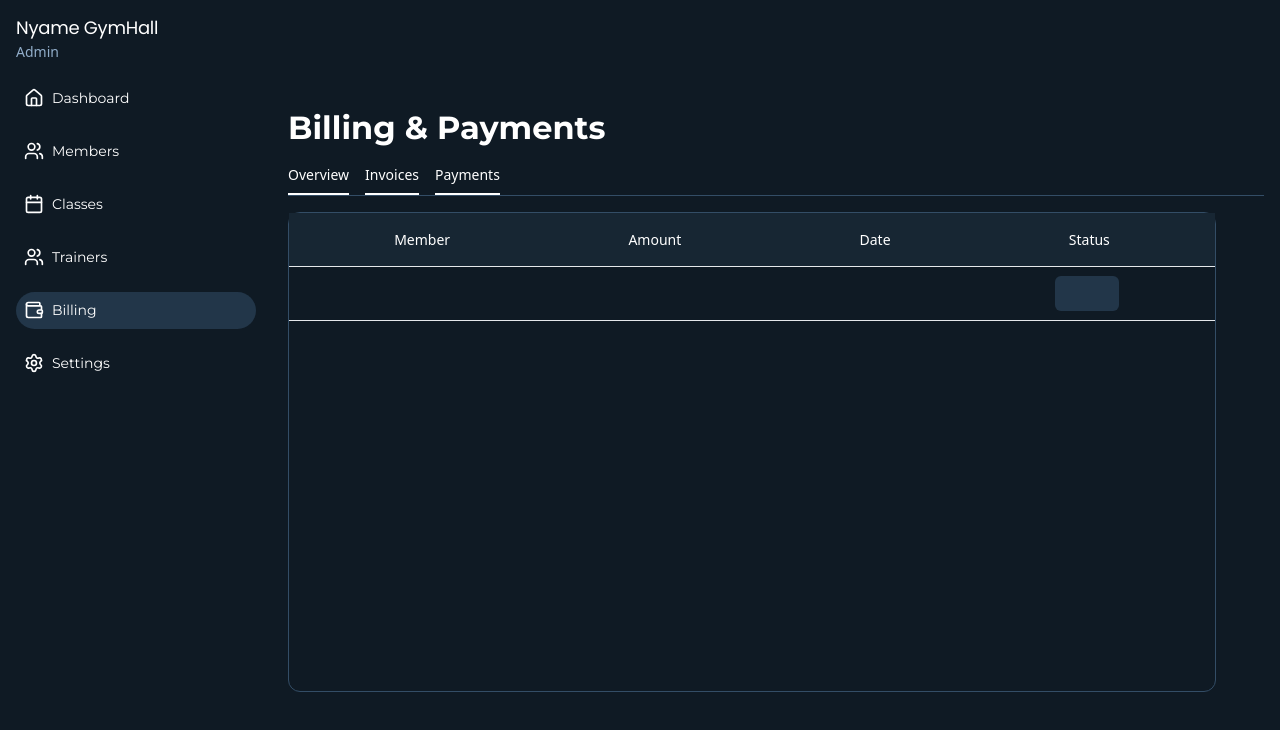
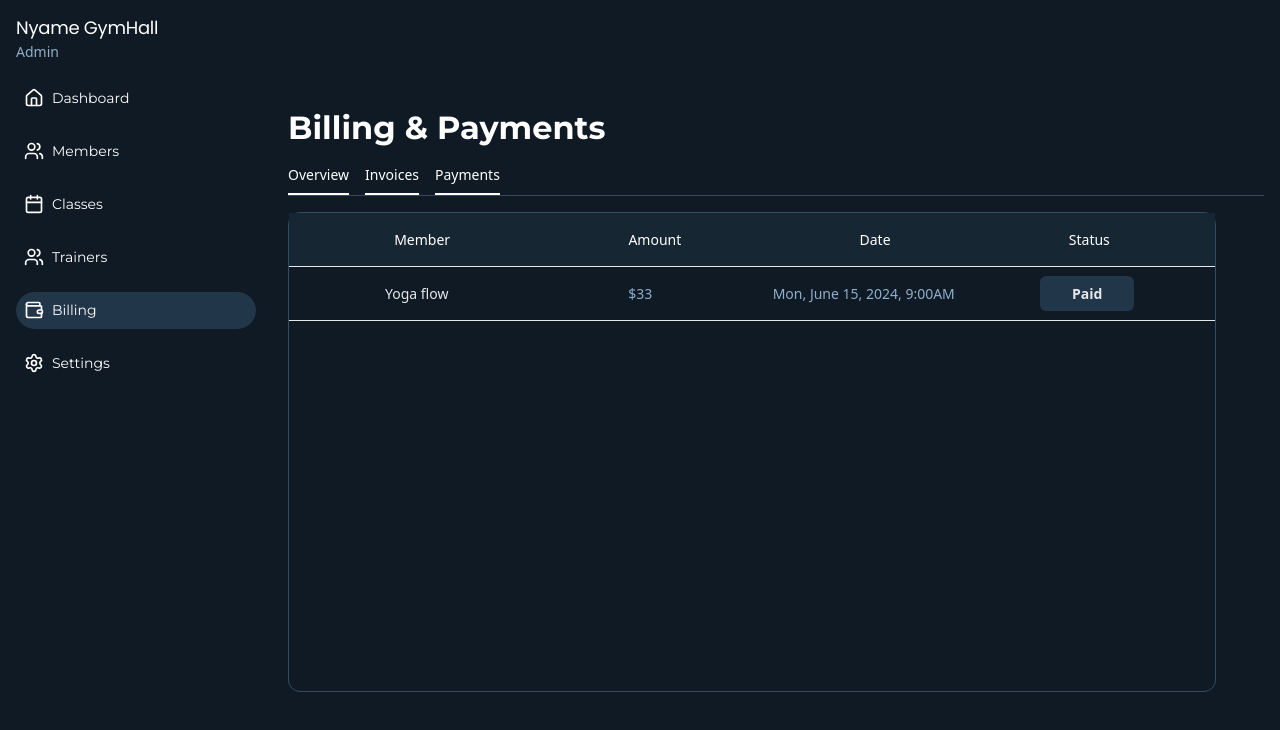
Before and after one commit to mafindijr/Gym-Management-System, a React (Vite) app: page /billing in a window 1280 px wide. Shown: the top 730 px of the page. Built offline with nearby package versions, Linux system fonts and the light colour scheme.

Commit message:
fix: the billing table data and the strcture the data

```diff
--- a/src/pages/billing-payment.jsx
+++ b/src/pages/billing-payment.jsx
@@ -5,18 +5,17 @@ export default function BillingPayment() {
 
       const [formData, setFormData] = useState({
           name: "",
-          instructor: "",
-          status: "",
-          dateTime: ""
+          amount: "",
+          date: "",
+          status: ""
       });
 
       const [data, setData] = useState ([
           {
               name: "Yoga flow",
-              instructor: "Sarah Miller",
-              dateTime: "Mon, June 15, 2024, 9:00AM",
-              status: "Scheduled",
-              action: "View Details"
+              amount: "$33",
+              date: "Mon, June 15, 2024, 9:00AM",
+              status: "Paid",
           }
       ]);
 
@@ -46,16 +45,16 @@ export default function BillingPayment() {
                                     {data.map((item, index) => (
                                         <div key={index} className='flex justify-around items-center text-[#8fadcc] p-4 border-[#e5e8eb] border-b-1'>
                                             <div className="w-[185px] text-center text-[#e5e8eb]">
-                                                <span>{/* empty */}</span>
+                                                <span>{item.name}</span>
                                             </div>
                                             <div className="w-[185px] text-center">
-                                                <span>{/* empty */}</span>
+                                                <span>{item.amount}</span>
                                             </div>
                                             <div className="w-[185px] text-center">
-                                                <span>{/* empty */}</span>
+                                                <span>{item.date}</span>
                                             </div>
                                             <div className="w-[185px] text-center">
-                                                <span className="bg-[#223649] px-8 py-2 font-semibold rounded-md cursor-pointer text-[#e5e8eb]">{/* empty */}</span>
+                                                <span className="bg-[#223649] px-8 py-2 font-semibold rounded-md cursor-pointer text-[#e5e8eb]">{item.status}</span>
                                             </div>
                                         </div>
                                     ))}
```
